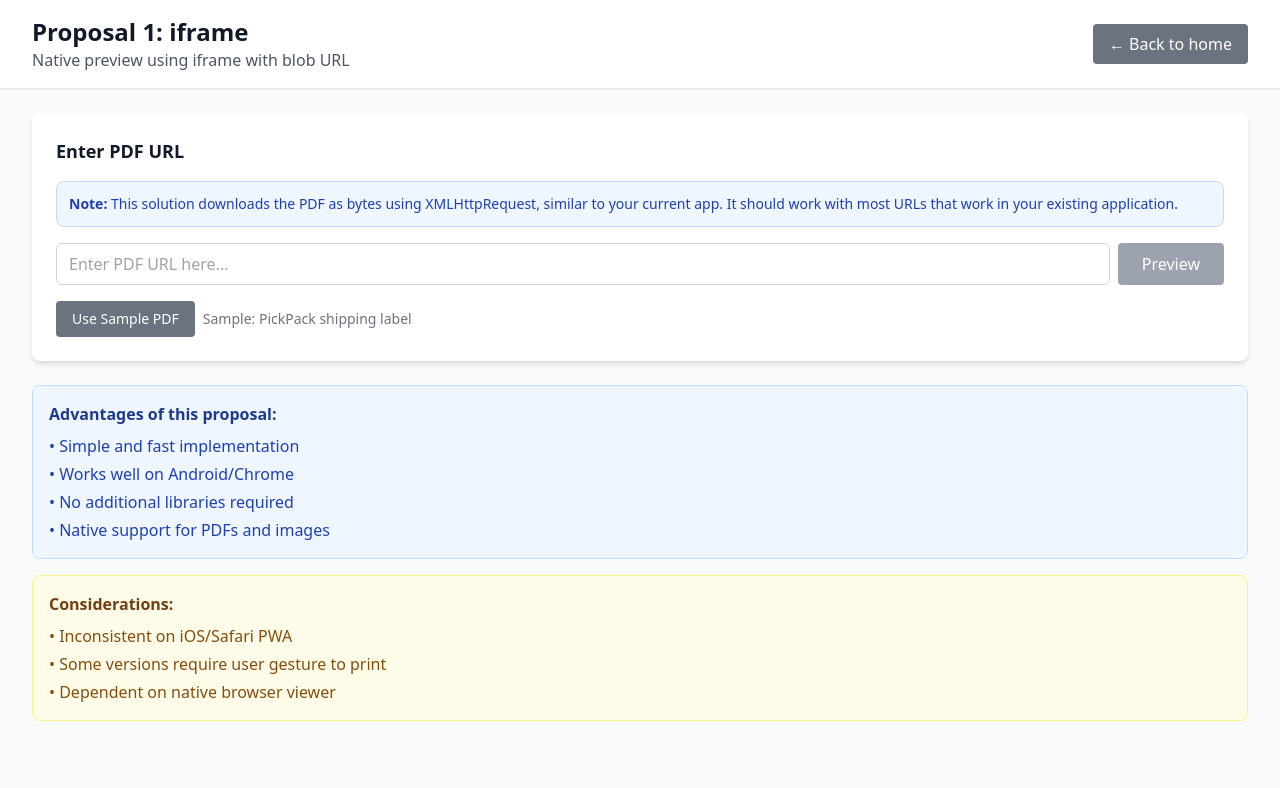
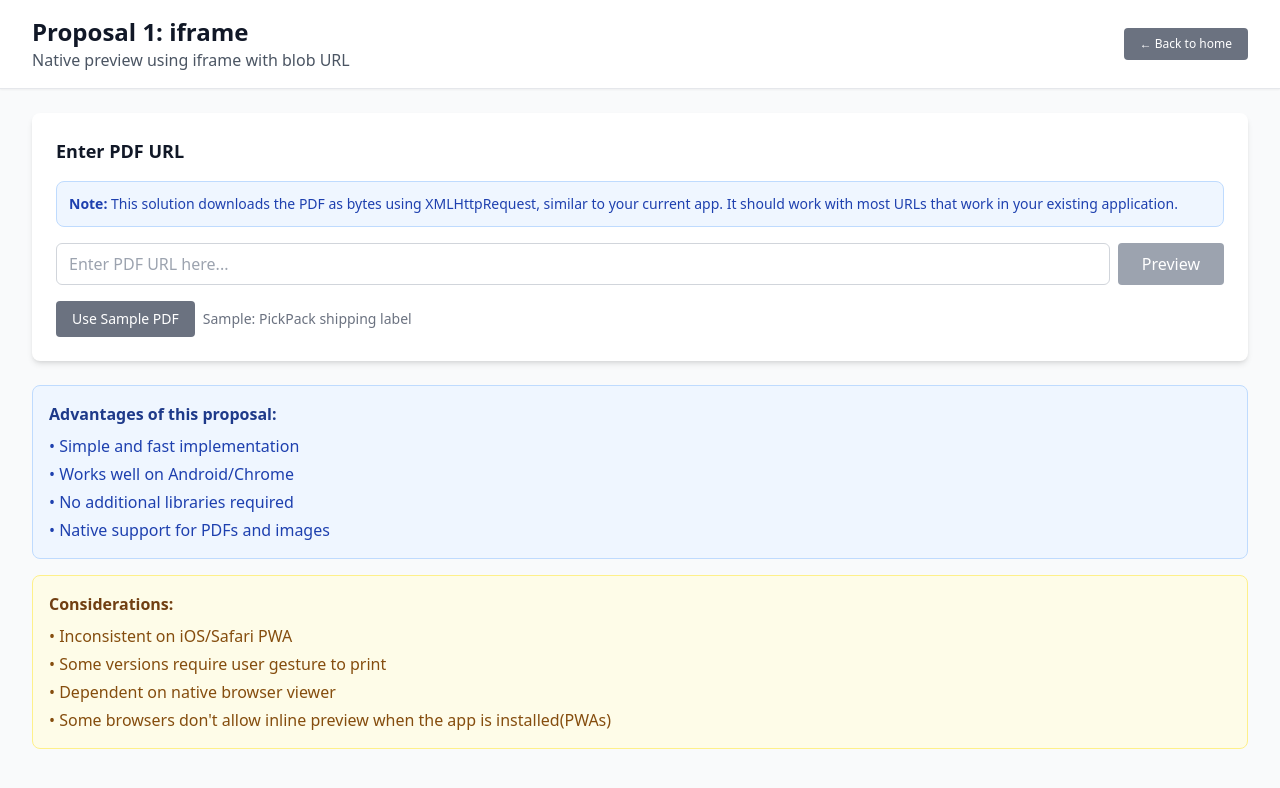
Before and after one commit to crisak/poc-preview-files, a Next.js app: page /iframe-solution in a window 1280 px wide. Shown: the top 788 px of the page. Built offline with nearby package versions, Linux system fonts and the light colour scheme.

Commit message:
Enhance error handling in InlinePreview's print function and update link styling; add note on PWA PDF preview limitations

```diff
--- a/src/app/iframe-solution/page.tsx
+++ b/src/app/iframe-solution/page.tsx
@@ -86,9 +86,16 @@ function InlinePreview({ fileUrl }: Props) {
   }, [fileUrl]);
 
   const handlePrint = () => {
-    const i = iframeRef.current;
-    if (i?.contentWindow) {
-      i.contentWindow.print();
+    try {
+      const i = iframeRef.current;
+      if (i?.contentWindow) {
+        i.contentWindow.print();
+      }
+    } catch (error) {
+      console.error("Error printing PDF:", error);
+      setError(
+        `Error printing PDF: ${error instanceof Error ? error.message : "Unknown error"}`
+      );
     }
   };
 
@@ -167,7 +174,7 @@ export default function IframeSolutionPage() {
             </div>
             <Link
               href="/"
-              className="bg-gray-500 hover:bg-gray-600 text-white px-4 py-2 rounded font-medium"
+              className="bg-gray-500 hover:bg-gray-600 text-white px-4 py-2 rounded font-medium text-xs"
             >
               ← Back to home
             </Link>
@@ -249,6 +256,11 @@ export default function IframeSolutionPage() {
             <li>• Inconsistent on iOS/Safari PWA</li>
             <li>• Some versions require user gesture to print</li>
             <li>• Dependent on native browser viewer</li>
+            {/* Algunos no es posible previsualizar el PDF cuando se instala la app */}
+            <li>
+              • Some browsers don't allow inline preview when the app is
+              installed(PWAs)
+            </li>
           </ul>
         </div>
       </div>
```
